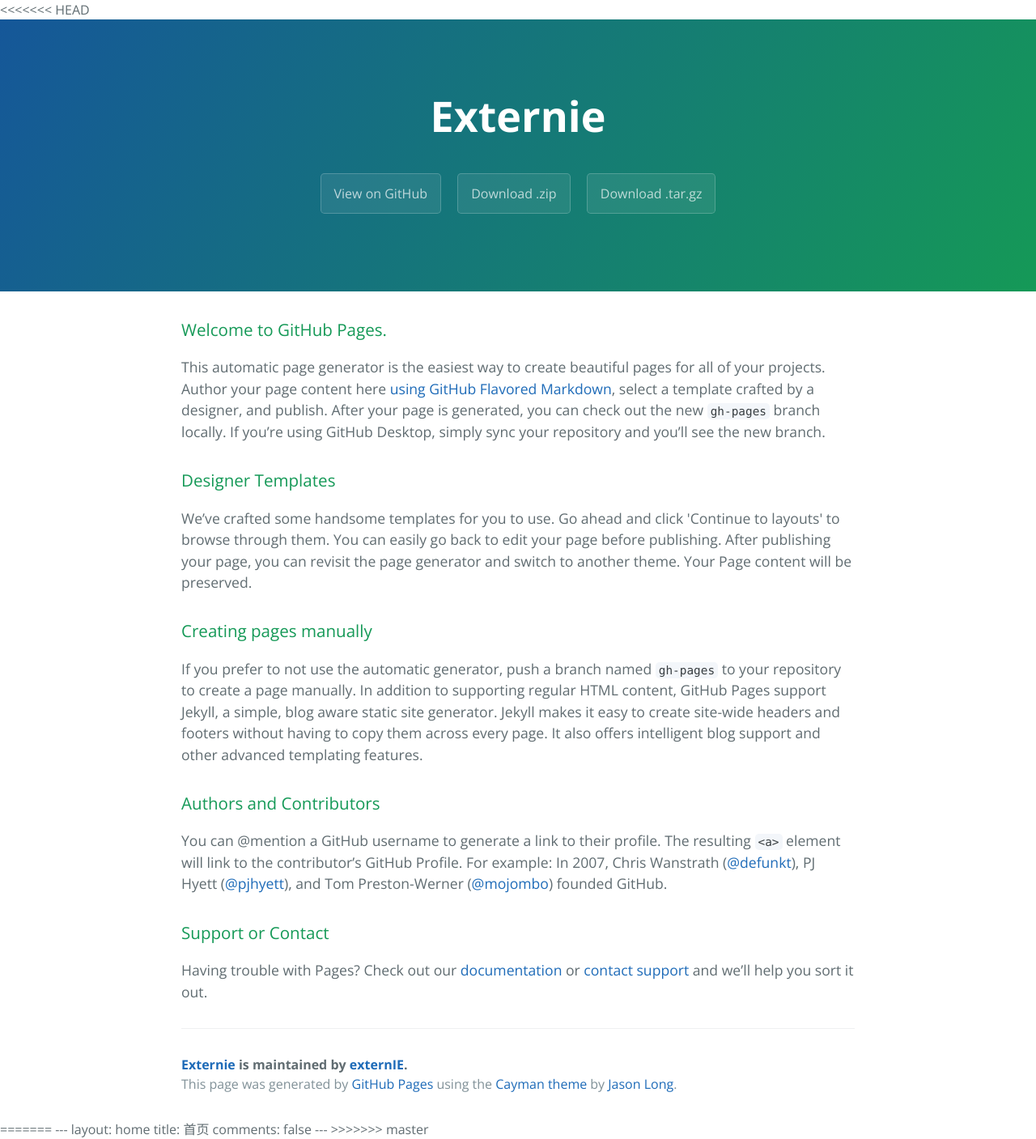
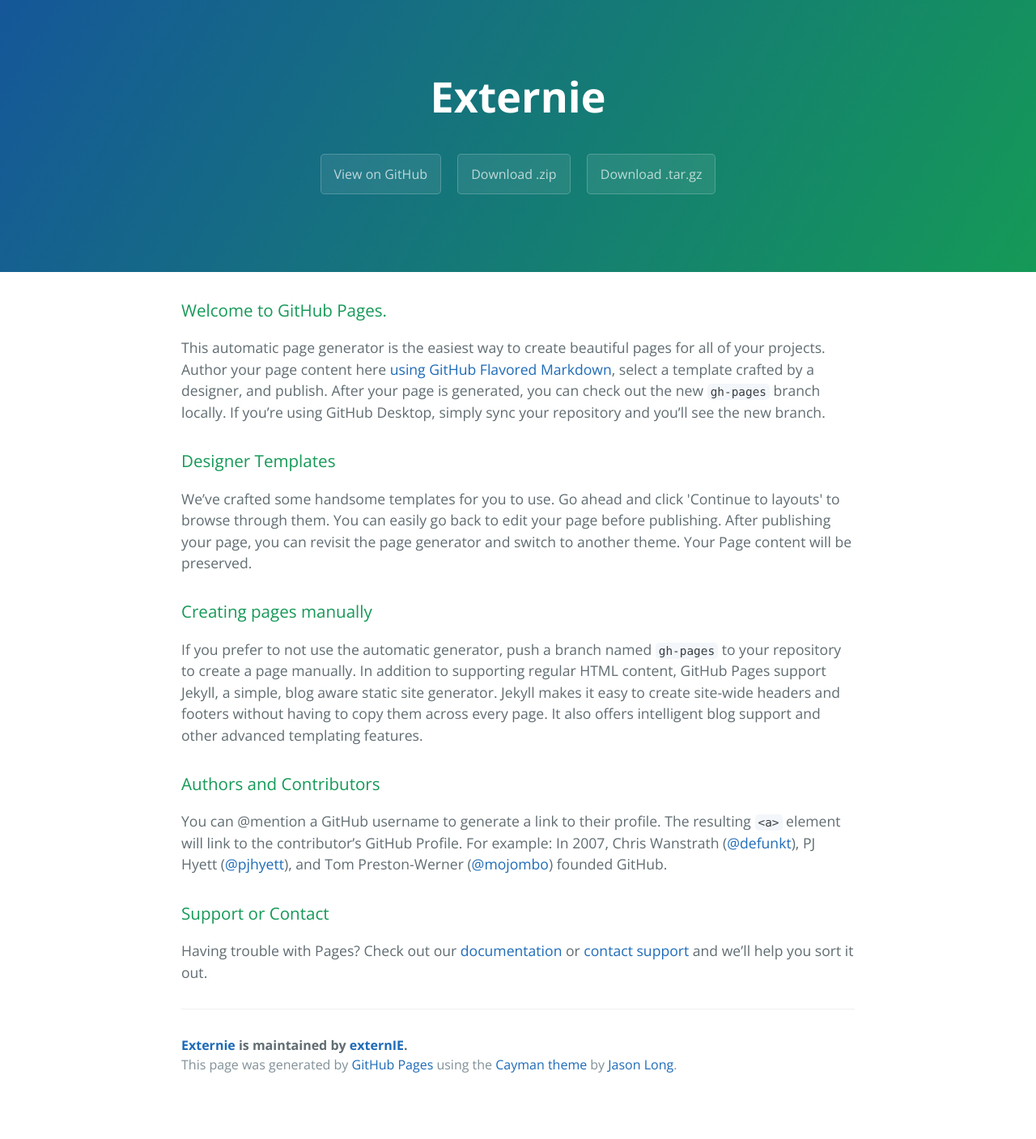
Before and after one commit to externIE/externie, a Jekyll site: the page index.html, which Jekyll copies as it is, in a window 1280 px wide. Shown: the whole page at 81% size. Built offline with Jekyll 4.4.1, drawn with Linux system fonts in a browser that asks for light colours; after the commit the page ends 1359 px from its top, so only the background shows below that.

```diff
--- a/index.html
+++ b/index.html
@@ -1,4 +1,3 @@
-<<<<<<< HEAD
 <!DOCTYPE html>
 <html lang="en-us">
   <head>
@@ -56,10 +55,3 @@
 
   </body>
 </html>
-=======
----
-layout: home
-title: 首页
-comments: false
----
->>>>>>> master
```
